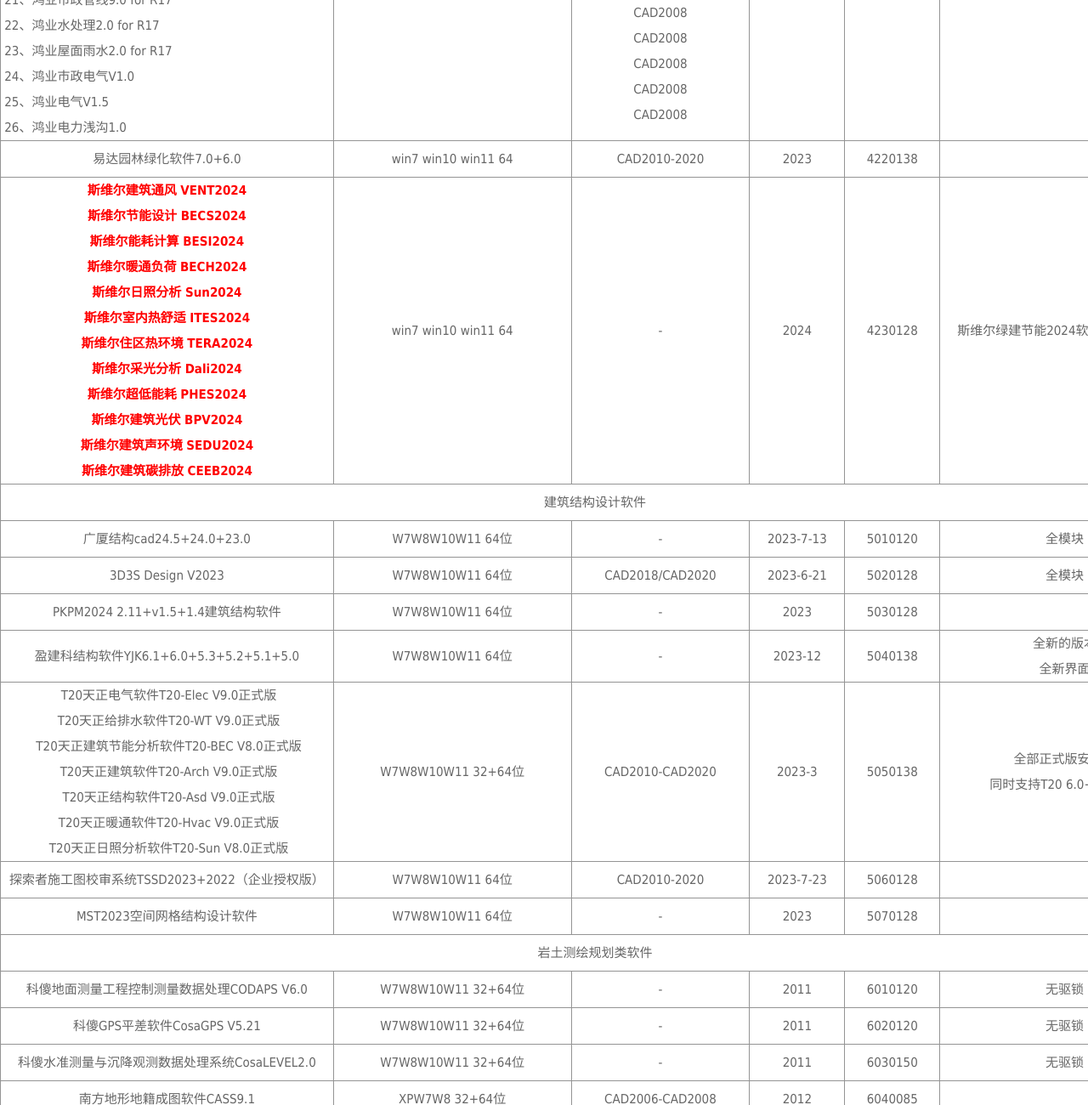
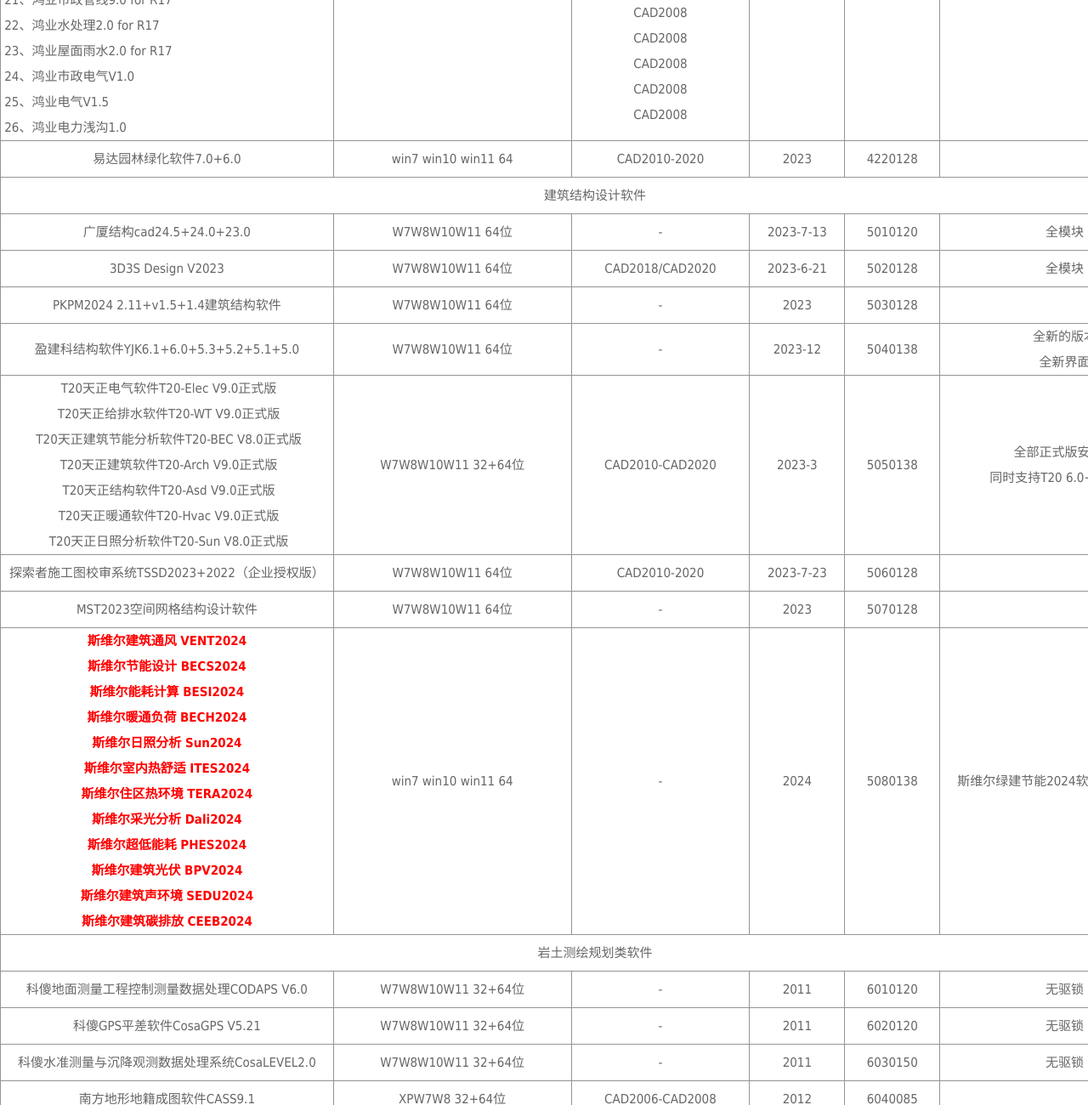
Before and after one commit to jiayimtv/5ucad, a plain HTML site: page soft.html in a window 1280 px wide. Shown: the part 3872-5172 px from the top of the page at 85% size. Drawn offline with Linux system fonts and the light colour scheme.

Commit message:
Add files via upload

```diff
--- a/soft.html
+++ b/soft.html
@@ -214,19 +214,8 @@ CAD2008<br/>CAD2008<br/>
 </td><td>2022</td><td>4210150</td><td>管立得2024支持CAD2016-2022<br/>鸿业最新一锁通全系列<br/>强烈的推荐！！！</td></tr>
 
 
-       <tr><td>易达园林绿化软件7.0+6.0</td> <td> win7 win10 win11 64</td><td>CAD2010-2020</td><td>2023</td><td>4220138</td><td></td></tr>
-	     <tr><td><strong>斯维尔建筑通风 VENT2024<br/>
-斯维尔节能设计 BECS2024<br/>
-斯维尔能耗计算 BESI2024<br/>
-斯维尔暖通负荷 BECH2024<br/>
-斯维尔日照分析 Sun2024<br/>
-斯维尔室内热舒适 ITES2024<br/>
-斯维尔住区热环境 TERA2024<br/>
-斯维尔采光分析 Dali2024<br/>
-斯维尔超低能耗 PHES2024<br/>
-斯维尔建筑光伏 BPV2024<br/>
-斯维尔建筑声环境 SEDU2024<br/>
-斯维尔建筑碳排放 CEEB2024</strong></td> <td> win7 win10 win11 64</td><td>-</td><td>2024</td><td>4230128</td><td>斯维尔绿建节能2024软件多合1加密锁</td></tr>
+       <tr><td>易达园林绿化软件7.0+6.0</td> <td> win7 win10 win11 64</td><td>CAD2010-2020</td><td>2023</td><td>4220128</td><td></td></tr>
+
 
    <tr><td colspan="6" >建筑结构设计软件</td></tr>
     <tr><td>广厦结构cad24.5+24.0+23.0</td> <td>W7W8W10W11 64位</td><td>-</td><td>2023-7-13</td><td>5010120</td><td>全模块</td></tr>
@@ -239,6 +228,19 @@ CAD2008<br/>CAD2008<br/>
 
          <tr><td>探索者施工图校审系统TSSD2023+2022（企业授权版）</td> <td>W7W8W10W11 64位</td><td>CAD2010-2020</td><td>2023-7-23</td><td>5060128</td><td></td></tr>
             <tr><td>MST2023空间网格结构设计软件</td> <td>W7W8W10W11 64位</td><td>-</td><td>2023</td><td>5070128</td><td></td></tr>
+				     <tr><td><strong>斯维尔建筑通风 VENT2024<br/>
+斯维尔节能设计 BECS2024<br/>
+斯维尔能耗计算 BESI2024<br/>
+斯维尔暖通负荷 BECH2024<br/>
+斯维尔日照分析 Sun2024<br/>
+斯维尔室内热舒适 ITES2024<br/>
+斯维尔住区热环境 TERA2024<br/>
+斯维尔采光分析 Dali2024<br/>
+斯维尔超低能耗 PHES2024<br/>
+斯维尔建筑光伏 BPV2024<br/>
+斯维尔建筑声环境 SEDU2024<br/>
+斯维尔建筑碳排放 CEEB2024</strong></td> <td> win7 win10 win11 64</td><td>-</td><td>2024</td><td>5080138</td><td>斯维尔绿建节能2024软件多合1加密锁</td></tr>
+
 
 
     <tr><td colspan="6" >岩土测绘规划类软件</td></tr>
```
